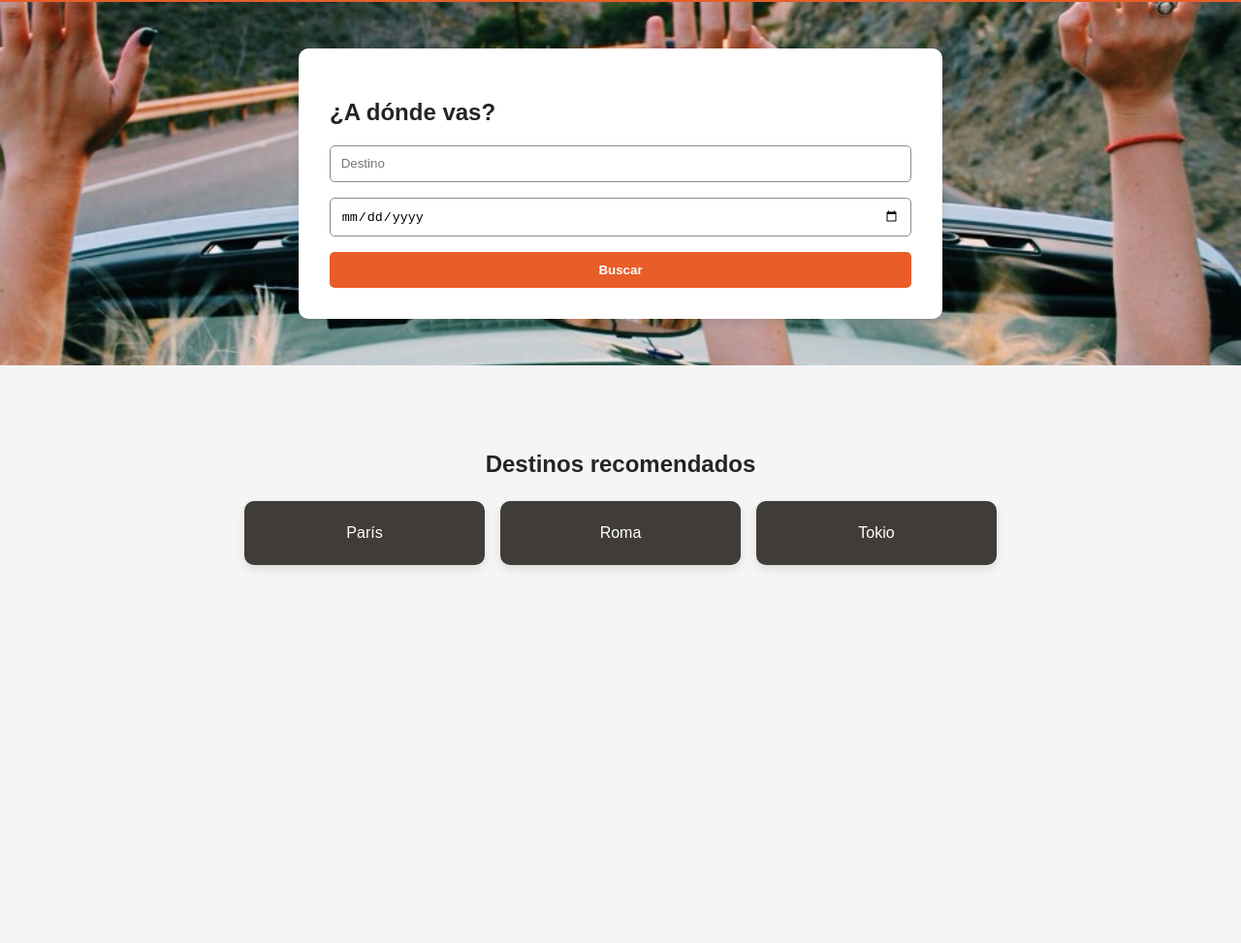
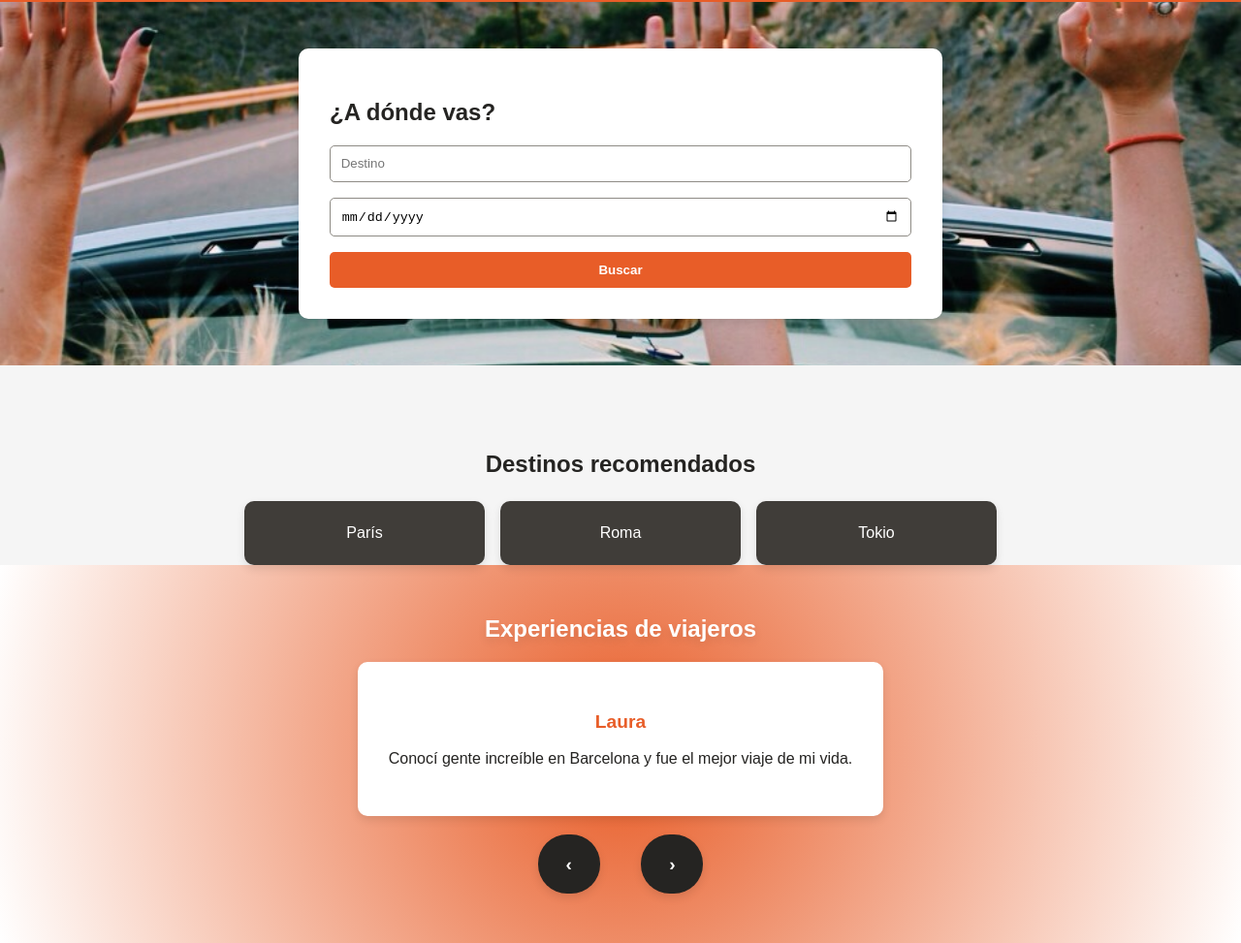
Before and after one commit to BrisaAimee/trip, a plain HTML site: page index.html in a window 1280 px wide. Shown: the part 85-1058 px from the top of the page at 97% size. Before the commit the page ends 800 px from the top, so only its background shows below. Drawn offline with Linux system fonts and the light colour scheme.

Commit message:
carrousel de experiencias

```diff
--- a/assets/main.js
+++ b/assets/main.js
@@ -106,3 +106,55 @@ async function actividades(destino) { //api para traer info de la ciudad pero la
         console.error("Error al traer información:", err);
     }
 }
+
+
+//esta seccion es para el carrousel de experiencias
+
+const experiencias = [
+  { nombre: "Laura", texto: "Conocí gente increíble en Barcelona y fue el mejor viaje de mi vida." },
+  { nombre: "Carlos", texto: "En Toronto descubrí lugares que nunca hubiera visitado solo." },
+  { nombre: "Sofía", texto: "Roma es mágica, compartirla con otro viajero lo hizo aún mejor." },
+  { nombre: "Tomás", texto: "Viajando acompañado me animé a hacer cosas nuevas." }
+];
+
+let i = 0;
+
+function mostrarExperiencia() {
+  const exp = experiencias[i];
+  const contenedor = document.getElementById("experiencia");
+
+  // limpia el contenido anterior
+  contenedor.innerHTML = "";
+
+  const card = document.createElement("div");
+  card.className = "card-exp";
+
+  const titulo = document.createElement("h3");
+  titulo.textContent = exp.nombre;
+
+  const texto = document.createElement("p");
+  texto.textContent = exp.texto;
+
+  card.appendChild(titulo);
+  card.appendChild(texto);
+
+  contenedor.appendChild(card);
+}
+
+function siguiente() {
+  i = i + 1;
+  if (i >= experiencias.length) {
+    i = 0;
+  }
+  mostrarExperiencia();
+}
+
+function anterior() {
+  i = i - 1;
+  if (i < 0) {
+    i = experiencias.length - 1;
+  }
+  mostrarExperiencia();
+}
+
+mostrarExperiencia();
--- a/index.html
+++ b/index.html
@@ -41,6 +41,13 @@
         <div class="card-destino">Tokio</div>
       </div>
     </section>
+
+    <section class="experiencias">
+      <h2>Experiencias de viajeros</h2>
+      <div id="experiencia"></div>
+      <button onclick="anterior()">‹</button>
+      <button onclick="siguiente()">›</button>
+    </section>
   </main>
 
   <script src="assets/main.js"></script>
--- a/sass/style.scss
+++ b/sass/style.scss
@@ -156,3 +156,60 @@ header {
     }
   }
 }
+
+
+.experiencias {
+  text-align: center;
+  margin: 0 auto;
+  background: radial-gradient(circle, $color-primario, $color-blanco);
+  width: auto;
+  padding: $spacing * 2;
+
+  h2 {
+    color: $color-blanco;
+    text-shadow: $shadow;
+  }
+
+  #experiencia {
+    display: flex;
+    justify-content: center;
+  }
+
+  .card-exp {
+    background: $color-blanco;
+    padding: 2 * $spacing;
+    border-radius: $border-radius;
+    box-shadow: $shadow;
+    margin-bottom: 0 auto $spacing auto;
+    max-width: 70%;
+
+    h3 {
+      color: $color-primario;
+      margin-bottom: 0.5em;
+      font-size: 1.2rem;
+    }
+
+    p {
+      color: $color-dark;
+      line-height: 1.4;
+    }
+  }
+
+  button {
+    background: $color-dark;
+    color: $color-blanco;
+    border: none;
+    padding: $spacing 1.5 * $spacing;
+    margin: $spacing;
+    border-radius: $border-radius * 3;
+    cursor: pointer;
+    font-size: 1.2em;
+    font-weight: bold;
+    box-shadow: $shadow;
+    ;
+
+    &:hover {
+      background: darken($color-dark, 10%);
+    }
+  }
+}
```
Also changed, not shown: sass/style.css, 1 other file.
